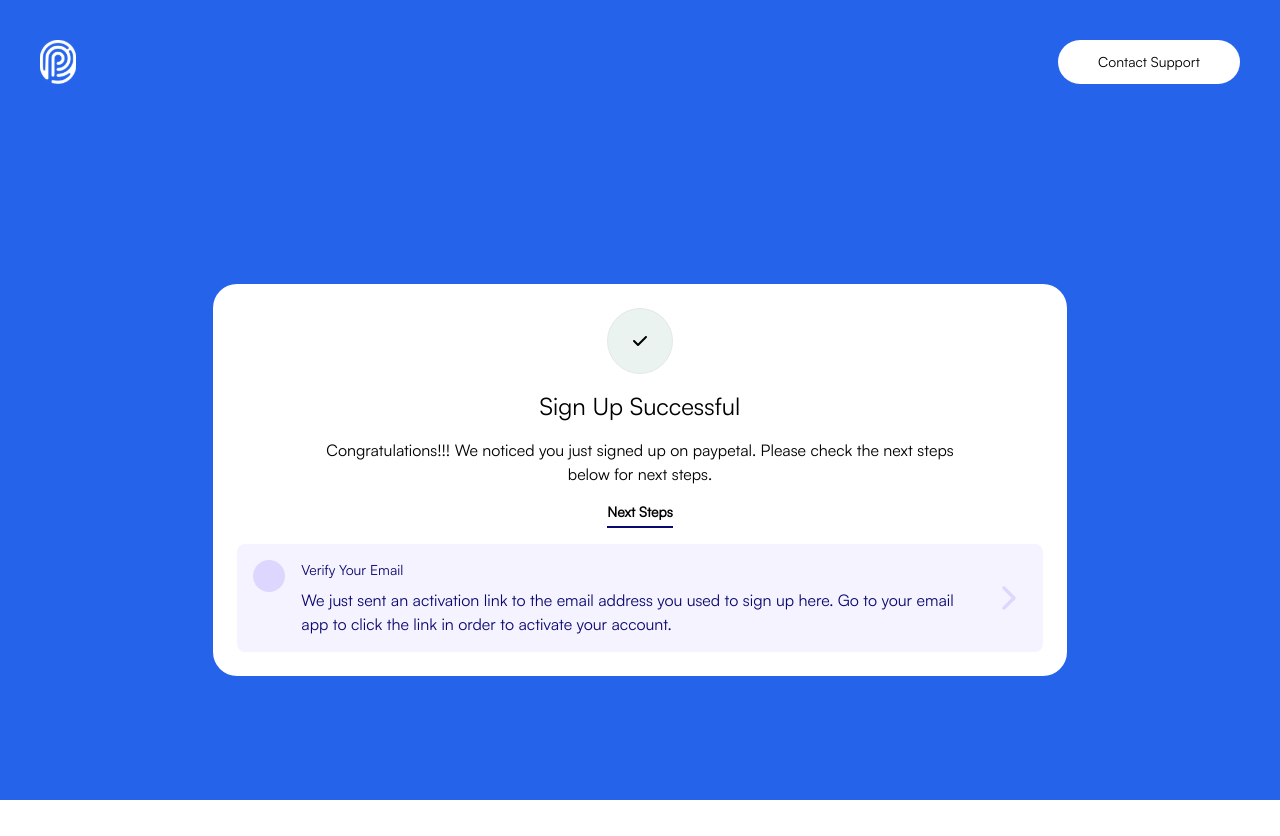
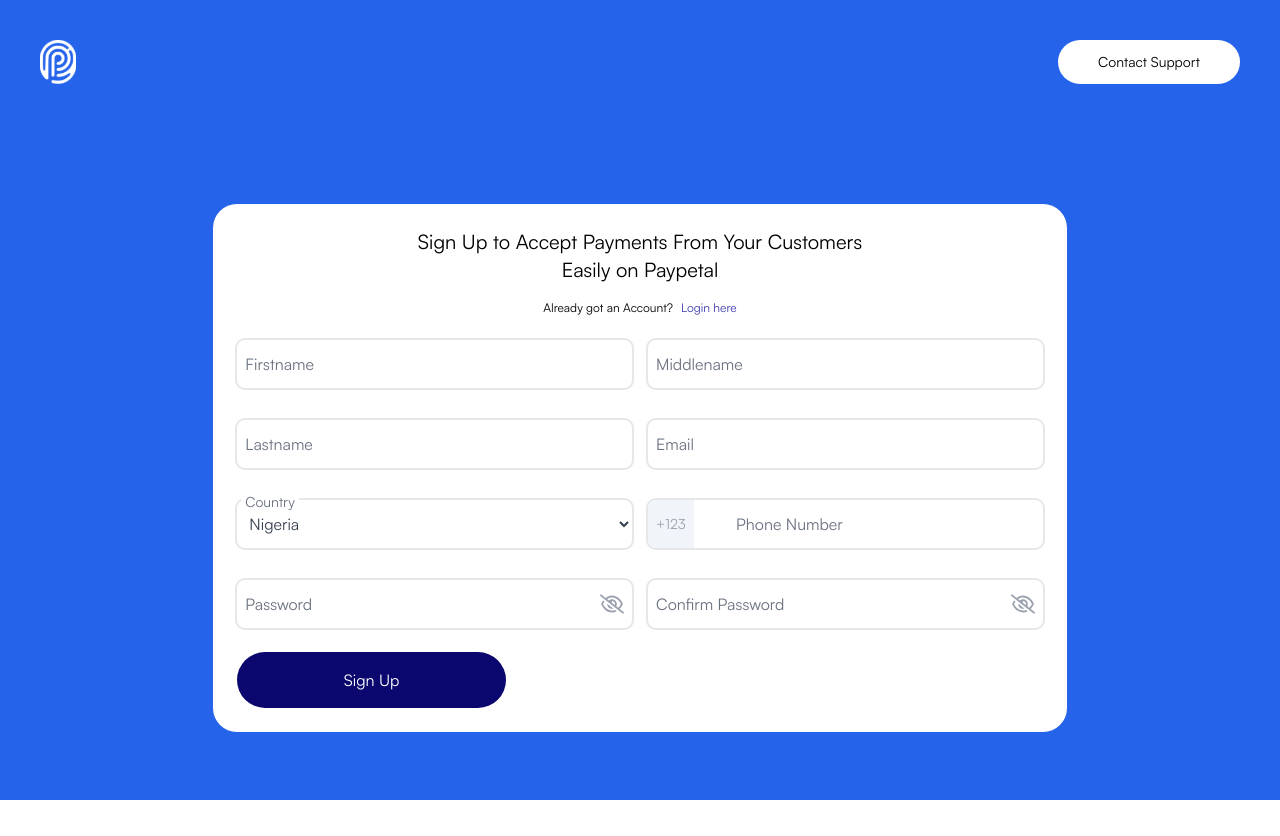
Before and after one commit to PayPetal/merchant-dashboard, a React (Create React App) app: page /register in a window 1280 px wide. After the commit the page ends 812 px from the top, so only its background shows below. Built offline with nearby package versions, Linux system fonts and the light colour scheme.

Commit message:
fixing the issue

```diff
--- a/src/Component/Auth/Login.jsx
+++ b/src/Component/Auth/Login.jsx
@@ -1,9 +1,8 @@
 
 import React from 'react'
 import { Link } from 'react-router-dom'
-import { FaCheck, FaRegEyeSlash } from "react-icons/fa6";
+import { FaRegEyeSlash } from "react-icons/fa6";
 import { FaRegEye } from "react-icons/fa6";
-import { IoIosArrowForward } from "react-icons/io";
 import { useState } from "react";
 
 
--- a/src/Component/Auth/SignUp.jsx
+++ b/src/Component/Auth/SignUp.jsx
@@ -19,136 +19,136 @@ export default function Signup() {
     }
   }
   return (
-    // <form action="" className='flex flex-col xl:w-6/12 lg:w-8/12 md:w-10/12 sm:w-10/12 w-10/12 gap-4  p-6 rounded-3xl my-20 text-center bg-white '>
-    //   <div className='flex flex-col  items-center gap-4'>
-    //     <div className='flex flex-col'>
-    //       <h4 className='xl:text-2xl lg:text-1xl md:text-xl sm:text-lg  text-sm font-medium'>Sign Up to Accept Payments From Your Customers</h4>
-    //       <h4 className='xl:text-2xl lg:text-1xl md:text-xl sm:text-lg  text-sm font-medium'>Easily on Paypetal</h4>
-    //     </div>
+    <form action="" className='flex flex-col xl:w-6/12 lg:w-8/12 md:w-10/12 sm:w-10/12 w-10/12 gap-4  p-6 rounded-3xl my-20 text-center bg-white '>
+      <div className='flex flex-col  items-center gap-4'>
+        <div className='flex flex-col'>
+          <h4 className='xl:text-2xl lg:text-1xl md:text-xl sm:text-lg  text-sm font-medium'>Sign Up to Accept Payments From Your Customers</h4>
+          <h4 className='xl:text-2xl lg:text-1xl md:text-xl sm:text-lg  text-sm font-medium'>Easily on Paypetal</h4>
+        </div>
 
-    //     <div className='flex flex-row gap-2'>
-    //       <p className='text-xs lg:text-md font-light'> Already got an Account?
-    //       </p>
-    //       <Link to="/login" className='text-link-a  text-xs lg:text-md' >Login here</Link >
-    //     </div>
+        <div className='flex flex-row gap-2'>
+          <p className='text-xs lg:text-md font-light'> Already got an Account?
+          </p>
+          <Link to="/login" className='text-link-a  text-xs lg:text-md' >Login here</Link >
+        </div>
 
-    //   </div>
+      </div>
 
-    //   <div className=' grid md:grid-cols-2 grid-cols-1 justify-between  gap-4'>
+      <div className=' grid md:grid-cols-2 grid-cols-1 justify-between  gap-4'>
 
-    //     <div className="bg-white  py-2 rounded-lg">
-    //       <div className="relative w-full bg-inherit">
-    //         <input type="text" id="Firstname" name="Firstname" className="peer bg-transparent h-12 w-full rounded-lg text-gray-700 dark:text-white placeholder-transparent ring-2 px-2 ring-gray-200 dark:ring-white focus:ring-sky-600 focus:outline-none focus:border-rose-600" placeholder="Firstname" />
-    //         <label htmlFor="Firstname" className="absolute cursor-text left-0 -top-3 text-sm text-gray-500 bg-inherit mx-1 px-1 py-1 peer-placeholder-shown:text-base peer-placeholder-shown:text-gray-500 peer-placeholder-shown:top-2 peer-focus:-top-3 peer-focus:text-sky-600 peer-focus:text-sm transition-all">Firstname</label>
-    //       </div>
-    //     </div>
-    //     <div className="bg-white py-2 rounded-lg">
-    //       <div className="relative bg-inherit">
-    //         <input type="text" id="Middlename" name="Middlename" className="peer bg-transparent h-12 w-full rounded-lg text-gray-700 dark:text-white placeholder-transparent ring-2 px-2 ring-gray-200 dark:ring-white focus:ring-sky-600 focus:outline-none focus:border-rose-600" placeholder="Middlename" />
-    //         <label htmlFor="Middlename" className="absolute cursor-text left-0 -top-3 text-sm text-gray-500 bg-inherit mx-1 px-1 py-1 peer-placeholder-shown:text-base peer-placeholder-shown:text-gray-500 peer-placeholder-shown:top-2 peer-focus:-top-3 peer-focus:text-sky-600 peer-focus:text-sm transition-all">Middlename</label>
-    //       </div>
-    //     </div>
-    //     <div className="bg-white py-2 rounded-lg">
-    //       <div className="relative bg-inherit">
-    //         <input type="text" id="Lastname" name="Lastname" className="peer bg-transparent h-12 w-full rounded-lg text-gray-700 dark:text-white placeholder-transparent ring-2 px-2 ring-gray-200 dark:ring-white focus:ring-sky-600 focus:outline-none focus:border-rose-600" placeholder="Lastname" />
-    //         <label htmlFor="Lastname" className="absolute cursor-text left-0 -top-3 text-sm text-gray-500 bg-inherit mx-1 px-1 py-1 peer-placeholder-shown:text-base peer-placeholder-shown:text-gray-500 peer-placeholder-shown:top-2 peer-focus:-top-3 peer-focus:text-sky-600 peer-focus:text-sm transition-all">Lastname</label>
-    //       </div>
-    //     </div>
-    //     <div className="bg-white py-2 rounded-lg">
-    //       <div className="relative bg-inherit">
-    //         <input type="email" id="Email" name="Email" className="peer bg-transparent h-12 w-full rounded-lg text-gray-700 dark:text-white placeholder-transparent ring-2 px-2 ring-gray-200 dark:ring-white focus:ring-sky-600 focus:outline-none focus:border-rose-600" placeholder="Email" />
-    //         <label htmlFor="Email" className="absolute cursor-text left-0 -top-3 text-sm text-gray-500 bg-inherit mx-1 px-1 py-1 peer-placeholder-shown:text-base peer-placeholder-shown:text-gray-500 peer-placeholder-shown:top-2 peer-focus:-top-3 peer-focus:text-sky-600 peer-focus:text-sm transition-all">Email</label>
-    //       </div>
-    //     </div>
-    //     <div className="bg-white py-2 rounded-lg">
-    //       <div className="relative bg-inherit">
-    //           <select id="country" name="country" className="peer bg-transparent h-12 w-full rounded-lg text-gray-700 dark:text-white placeholder-transparent ring-2 px-2 ring-gray-200 dark:ring-white focus:ring-sky-600 focus:outline-none focus:border-rose-600">
-    //             <option value="">Nigeria</option>
-    //             <option value="">Sourt Africa</option>
-    //             <option value="">Kenya</option>
-    //             <option value="">Ghana</option>
-    //           </select>
-    //         <label htmlFor="country" className="absolute cursor-text left-0 -top-3 text-sm text-gray-500 bg-inherit mx-1 px-1 py-1 peer-placeholder-shown:text-base peer-placeholder-shown:text-gray-500 peer-placeholder-shown:top-2 peer-focus:-top-3 peer-focus:text-sky-600 peer-focus:text-sm transition-all">Country</label>
-    //       </div>
-    //     </div>
+        <div className="bg-white  py-2 rounded-lg">
+          <div className="relative w-full bg-inherit">
+            <input type="text" id="Firstname" name="Firstname" className="peer bg-transparent h-12 w-full rounded-lg text-gray-700 dark:text-white placeholder-transparent ring-2 px-2 ring-gray-200 dark:ring-white focus:ring-sky-600 focus:outline-none focus:border-rose-600" placeholder="Firstname" />
+            <label htmlFor="Firstname" className="absolute cursor-text left-0 -top-3 text-sm text-gray-500 bg-inherit mx-1 px-1 py-1 peer-placeholder-shown:text-base peer-placeholder-shown:text-gray-500 peer-placeholder-shown:top-2 peer-focus:-top-3 peer-focus:text-sky-600 peer-focus:text-sm transition-all">Firstname</label>
+          </div>
+        </div>
+        <div className="bg-white py-2 rounded-lg">
+          <div className="relative bg-inherit">
+            <input type="text" id="Middlename" name="Middlename" className="peer bg-transparent h-12 w-full rounded-lg text-gray-700 dark:text-white placeholder-transparent ring-2 px-2 ring-gray-200 dark:ring-white focus:ring-sky-600 focus:outline-none focus:border-rose-600" placeholder="Middlename" />
+            <label htmlFor="Middlename" className="absolute cursor-text left-0 -top-3 text-sm text-gray-500 bg-inherit mx-1 px-1 py-1 peer-placeholder-shown:text-base peer-placeholder-shown:text-gray-500 peer-placeholder-shown:top-2 peer-focus:-top-3 peer-focus:text-sky-600 peer-focus:text-sm transition-all">Middlename</label>
+          </div>
+        </div>
+        <div className="bg-white py-2 rounded-lg">
+          <div className="relative bg-inherit">
+            <input type="text" id="Lastname" name="Lastname" className="peer bg-transparent h-12 w-full rounded-lg text-gray-700 dark:text-white placeholder-transparent ring-2 px-2 ring-gray-200 dark:ring-white focus:ring-sky-600 focus:outline-none focus:border-rose-600" placeholder="Lastname" />
+            <label htmlFor="Lastname" className="absolute cursor-text left-0 -top-3 text-sm text-gray-500 bg-inherit mx-1 px-1 py-1 peer-placeholder-shown:text-base peer-placeholder-shown:text-gray-500 peer-placeholder-shown:top-2 peer-focus:-top-3 peer-focus:text-sky-600 peer-focus:text-sm transition-all">Lastname</label>
+          </div>
+        </div>
+        <div className="bg-white py-2 rounded-lg">
+          <div className="relative bg-inherit">
+            <input type="email" id="Email" name="Email" className="peer bg-transparent h-12 w-full rounded-lg text-gray-700 dark:text-white placeholder-transparent ring-2 px-2 ring-gray-200 dark:ring-white focus:ring-sky-600 focus:outline-none focus:border-rose-600" placeholder="Email" />
+            <label htmlFor="Email" className="absolute cursor-text left-0 -top-3 text-sm text-gray-500 bg-inherit mx-1 px-1 py-1 peer-placeholder-shown:text-base peer-placeholder-shown:text-gray-500 peer-placeholder-shown:top-2 peer-focus:-top-3 peer-focus:text-sky-600 peer-focus:text-sm transition-all">Email</label>
+          </div>
+        </div>
+        <div className="bg-white py-2 rounded-lg">
+          <div className="relative bg-inherit">
+              <select id="country" name="country" className="peer bg-transparent h-12 w-full rounded-lg text-gray-700 dark:text-white placeholder-transparent ring-2 px-2 ring-gray-200 dark:ring-white focus:ring-sky-600 focus:outline-none focus:border-rose-600">
+                <option value="">Nigeria</option>
+                <option value="">Sourt Africa</option>
+                <option value="">Kenya</option>
+                <option value="">Ghana</option>
+              </select>
+            <label htmlFor="country" className="absolute cursor-text left-0 -top-3 text-sm text-gray-500 bg-inherit mx-1 px-1 py-1 peer-placeholder-shown:text-base peer-placeholder-shown:text-gray-500 peer-placeholder-shown:top-2 peer-focus:-top-3 peer-focus:text-sky-600 peer-focus:text-sm transition-all">Country</label>
+          </div>
+        </div>
 
-    //     <div className="bg-white py-2 rounded-lg">
-    //       <div className="relative bg-inherit">
-    //         <div className='left-0 rounded-lg rounded-r-none px-2 absolute text-2xl bg-slate-100 py-3.5 sm:py-2 md:py-3.5 text-gray-400'>
-    //             <h4 className='text-sm md:text-md font-light'>+123</h4>
-    //         </div>
-    //         <input type='text' id="phoneNumber" name="phoneNumber" className="peer bg-transparent h-12 w-full rounded-lg text-gray-700 dark:text-white placeholder-transparent ring-2 px-2 ring-gray-200 dark:ring-white focus:ring-sky-600 focus:outline-none focus:border-rose-600" placeholder="Password" />
+        <div className="bg-white py-2 rounded-lg">
+          <div className="relative bg-inherit">
+            <div className='left-0 rounded-lg rounded-r-none px-2 absolute text-2xl bg-slate-100 py-3.5 sm:py-2 md:py-3.5 text-gray-400'>
+                <h4 className='text-sm md:text-md font-light'>+123</h4>
+            </div>
+            <input type='text' id="phoneNumber" name="phoneNumber" className="peer bg-transparent h-12 w-full rounded-lg text-gray-700 dark:text-white placeholder-transparent ring-2 px-2 ring-gray-200 dark:ring-white focus:ring-sky-600 focus:outline-none focus:border-rose-600" placeholder="Password" />
 
-    //         <label htmlFor="phoneNumber" className="absolute cursor-text left-20 -top-3 text-sm text-gray-500 bg-inherit mx-1 px-1 py-1 peer-placeholder-shown:text-base peer-placeholder-shown:text-gray-500 peer-placeholder-shown:top-2 peer-focus:-top-3 peer-focus:text-sky-600 peer-focus:text-sm transition-all ">Phone Number</label>
+            <label htmlFor="phoneNumber" className="absolute cursor-text left-20 -top-3 text-sm text-gray-500 bg-inherit mx-1 px-1 py-1 peer-placeholder-shown:text-base peer-placeholder-shown:text-gray-500 peer-placeholder-shown:top-2 peer-focus:-top-3 peer-focus:text-sky-600 peer-focus:text-sm transition-all ">Phone Number</label>
 
 
-    //       </div>
-    //     </div>
+          </div>
+        </div>
 
 
-    //     <div className="bg-white py-2 rounded-lg">
-    //       <div className="relative bg-inherit">
-    //         <div className='right-2 absolute text-2xl top-3 text-gray-400'>
-    //           {icon ?
-    //             <FaRegEye onClick={handleToggle} />
-    //             :
-    //             <FaRegEyeSlash onClick={handleToggle} />
-    //           }
-    //         </div>
-    //         <input type={type} id="Password" name="Password" className="peer bg-transparent h-12 w-full rounded-lg text-gray-700 dark:text-white placeholder-transparent ring-2 px-2 ring-gray-200 dark:ring-white focus:ring-sky-600 focus:outline-none focus:border-rose-600" placeholder="Password" />
+        <div className="bg-white py-2 rounded-lg">
+          <div className="relative bg-inherit">
+            <div className='right-2 absolute text-2xl top-3 text-gray-400'>
+              {icon ?
+                <FaRegEye onClick={handleToggle} />
+                :
+                <FaRegEyeSlash onClick={handleToggle} />
+              }
+            </div>
+            <input type={type} id="Password" name="Password" className="peer bg-transparent h-12 w-full rounded-lg text-gray-700 dark:text-white placeholder-transparent ring-2 px-2 ring-gray-200 dark:ring-white focus:ring-sky-600 focus:outline-none focus:border-rose-600" placeholder="Password" />
 
-    //         <label htmlFor="Password" className="absolute cursor-text left-0 -top-3 text-sm text-gray-500 bg-inherit mx-1 px-1 py-1 peer-placeholder-shown:text-base peer-placeholder-shown:text-gray-500 peer-placeholder-shown:top-2 peer-focus:-top-3 peer-focus:text-sky-600 peer-focus:text-sm transition-all">Password</label>
+            <label htmlFor="Password" className="absolute cursor-text left-0 -top-3 text-sm text-gray-500 bg-inherit mx-1 px-1 py-1 peer-placeholder-shown:text-base peer-placeholder-shown:text-gray-500 peer-placeholder-shown:top-2 peer-focus:-top-3 peer-focus:text-sky-600 peer-focus:text-sm transition-all">Password</label>
 
 
-    //       </div>
-    //     </div>
-    //     <div className="bg-white py-2 rounded-lg">
-    //       <div className="relative bg-inherit">
-    //         <div className='right-2 absolute text-2xl top-3 text-gray-400'>
-    //           {icon ?
-    //             <FaRegEye onClick={handleToggle} />
-    //             :
-    //             <FaRegEyeSlash onClick={handleToggle} />
-    //           }
-    //         </div>
-    //         <input type={type} id="confirmPassword" name="confirmPassword" className="peer bg-transparent h-12 w-full rounded-lg text-gray-700 dark:text-white placeholder-transparent ring-2 px-2 ring-gray-200 dark:ring-white focus:ring-sky-600 focus:outline-none focus:border-rose-600" placeholder="Password" />
+          </div>
+        </div>
+        <div className="bg-white py-2 rounded-lg">
+          <div className="relative bg-inherit">
+            <div className='right-2 absolute text-2xl top-3 text-gray-400'>
+              {icon ?
+                <FaRegEye onClick={handleToggle} />
+                :
+                <FaRegEyeSlash onClick={handleToggle} />
+              }
+            </div>
+            <input type={type} id="confirmPassword" name="confirmPassword" className="peer bg-transparent h-12 w-full rounded-lg text-gray-700 dark:text-white placeholder-transparent ring-2 px-2 ring-gray-200 dark:ring-white focus:ring-sky-600 focus:outline-none focus:border-rose-600" placeholder="Password" />
 
-    //         <label htmlFor="confirmPassword" className="absolute cursor-text left-0 -top-3 text-sm text-gray-500 bg-inherit mx-1 px-1 py-1 peer-placeholder-shown:text-base peer-placeholder-shown:text-gray-500 peer-placeholder-shown:top-2 peer-focus:-top-3 peer-focus:text-sky-600 peer-focus:text-sm transition-all">Confirm Password</label>
+            <label htmlFor="confirmPassword" className="absolute cursor-text left-0 -top-3 text-sm text-gray-500 bg-inherit mx-1 px-1 py-1 peer-placeholder-shown:text-base peer-placeholder-shown:text-gray-500 peer-placeholder-shown:top-2 peer-focus:-top-3 peer-focus:text-sky-600 peer-focus:text-sm transition-all">Confirm Password</label>
 
 
-    //       </div>
-    //     </div>
+          </div>
+        </div>
 
 
 
 
 
+     </div>
+       <button className='rounded-full py-4 sm:w-8/12 md:w-4/12 bg-btn-color text-white hover:bg-btn-hover'> Sign Up</button>
+   </form>
+
+    // <div className='flex flex-col xl:w-5/12 lg:w-8/12 md:w-10/12 sm:w-10/12 w-10/12 gap-4 items-center  p-6 rounded-3xl my-40  bg-white '>
+    //   <div  className='rounded-full border p-6 bg-checkbox-bg  '>
+    //   <FaCheck color='text-check'/>
     //   </div>
-    //   <button className='rounded-full py-4 sm:w-8/12 md:w-4/12 bg-btn-color text-white hover:bg-btn-hover'> Sign Up</button>
-    // </form>
 
-    <div className='flex flex-col xl:w-5/12 lg:w-8/12 md:w-10/12 sm:w-10/12 w-10/12 gap-4 items-center  p-6 rounded-3xl my-40  bg-white '>
-      <div  className='rounded-full border p-6 bg-checkbox-bg  '>
-      <FaCheck color='text-check'/>
-      </div>
+    //   <h4 className='lg:text-2xl font-medium'>Sign Up Successful</h4>
+    //   <p className='text-md font-normal text-center w-10/12'>Congratulations!!! We noticed you just signed up on paypetal. Please check the next steps below for next steps.</p>
+    //   <div className='flex flex-col gap-1'>
+    //     <h4 className='text-sm font-bold'>Next Steps</h4>
+    //     <hr  className=' border-t-2  border-btn-color'/>
+    //   </div>
+    //   <div className='flex flex-row bg-violet-50 p-4 rounded-lg gap-4'>
+    //   <span className='p-4 bg-violet-200 rounded-full h-2/6'></span>
+    //     <div className='flex flex-col items-start gap-2'>
+    //     <h4 className='text-btn-color text-sm font-medium'>Verify Your Email</h4>
+    //     <p className='text-btn-color text-md font-normal '>We just sent an activation link to the email address you used to sign up here. Go to your email app to click the link in order to activate your account.</p>
+    //     </div>
+    //     <div className='flex items-center'>
+    //     <IoIosArrowForward  className='text-4xl items-center text-violet-200'/>
+    //     </div>
 
-      <h4 className='lg:text-2xl font-medium'>Sign Up Successful</h4>
-      <p className='text-md font-normal text-center w-10/12'>Congratulations!!! We noticed you just signed up on paypetal. Please check the next steps below for next steps.</p>
-      <div className='flex flex-col gap-1'>
-        <h4 className='text-sm font-bold'>Next Steps</h4>
-        <hr  className=' border-t-2  border-btn-color'/>
-      </div>
-      <div className='flex flex-row bg-violet-50 p-4 rounded-lg gap-4'>
-      <span className='p-4 bg-violet-200 rounded-full h-2/6'></span>
-        <div className='flex flex-col items-start gap-2'>
-        <h4 className='text-btn-color text-sm font-medium'>Verify Your Email</h4>
-        <p className='text-btn-color text-md font-normal '>We just sent an activation link to the email address you used to sign up here. Go to your email app to click the link in order to activate your account.</p>
-        </div>
-        <div className='flex items-center'>
-        <IoIosArrowForward  className='text-4xl items-center text-violet-200'/>
-        </div>
-
-      </div>
-    </div>
+    //   </div>
+    // </div>
   )
 }
```
